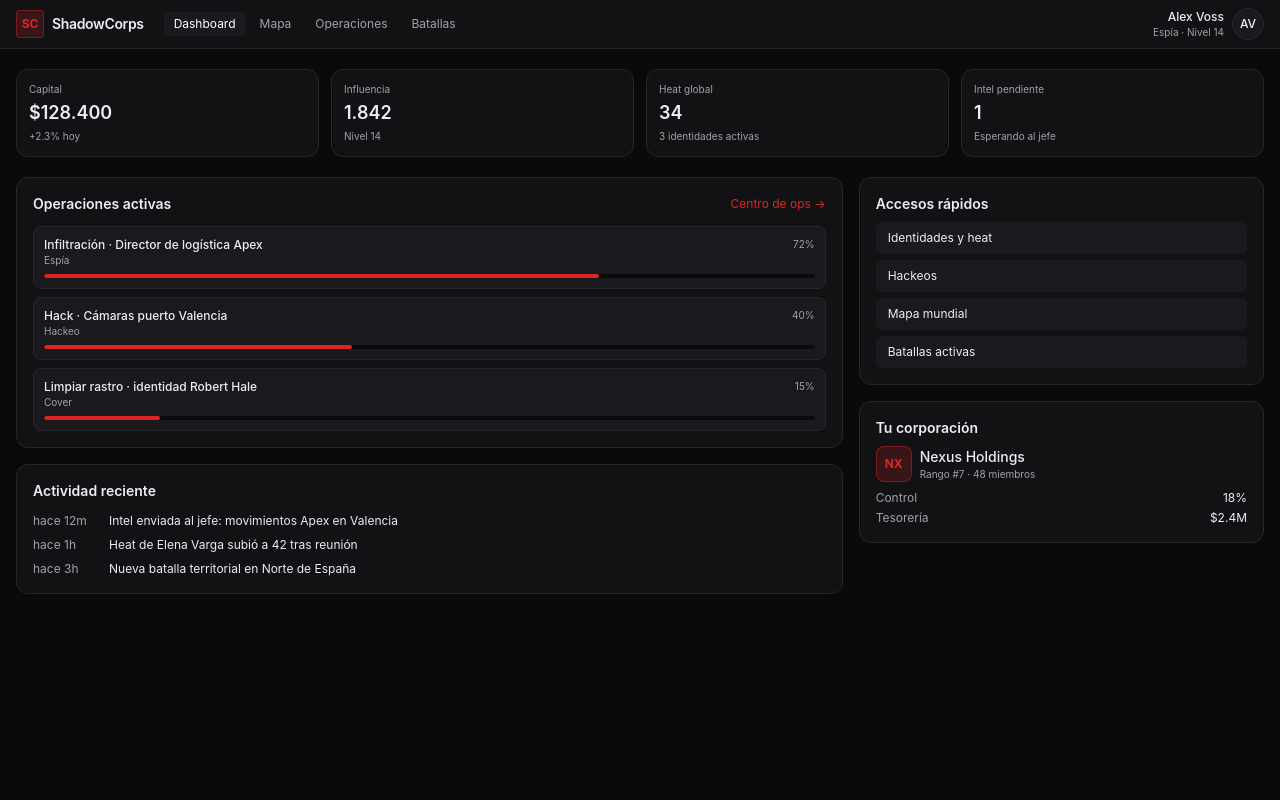
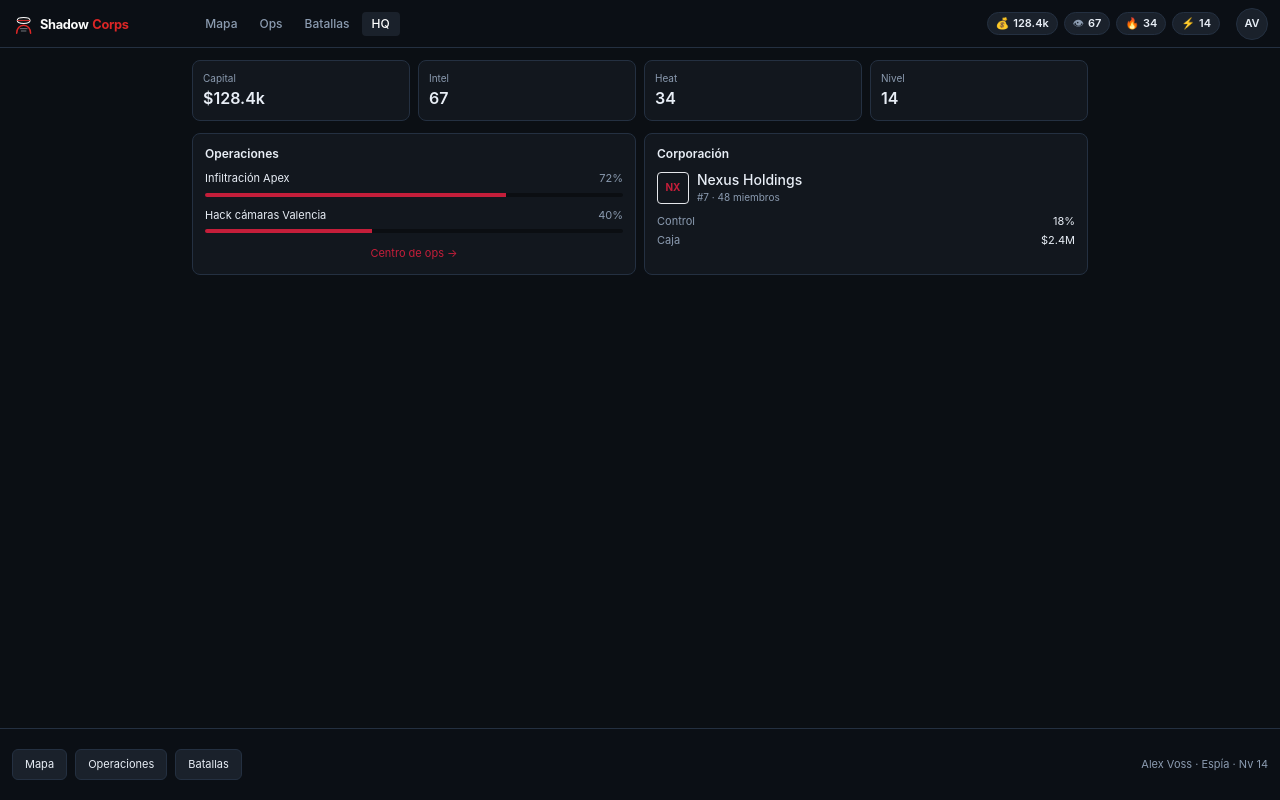
Before and after one commit to ViGarPastSP/shadow-corporations, a Next.js app: page /dashboard in a window 1280 px wide. Built offline with nearby package versions, Linux system fonts and the light colour scheme.

Commit message:
Apply GameShell to battles and dashboard

```diff
--- a/src/app/battles/page.tsx
+++ b/src/app/battles/page.tsx
@@ -1,114 +1,67 @@
 "use client";
 
 import Link from "next/link";
+import GameShell from "@/components/GameShell";
 import { MOCK_BATTLES, BATTLE_TYPE_LABELS, BATTLE_TYPE_COLORS } from "@/data/battles";
 
 function timeLeft(endsAt: string) {
   const diff = new Date(endsAt).getTime() - Date.now();
-  if (diff <= 0) return "Finalizada";
+  if (diff <= 0) return "Fin";
   const h = Math.floor(diff / 3600000);
   const m = Math.floor((diff % 3600000) / 60000);
   return `${h}h ${m}m`;
 }
 
-function powerBar(attacker: number, defender: number) {
-  const total = attacker + defender || 1;
-  return Math.round((attacker / total) * 100);
-}
+export default function BattlesPage() {
+  const active = MOCK_BATTLES.filter((b) => b.status === "active").length;
 
-export default function BattlesPage() {
+  const bottom = (
+    <div className="h-full flex items-center px-3 gap-2 text-[11px] text-[var(--muted)]">
+      <span><strong className="text-white">{active}</strong> batallas activas</span>
+      <span className="opacity-40">·</span>
+      <span>Refuerza o declara guerra desde el mapa</span>
+    </div>
+  );
+
   return (
-    <div className="h-screen overflow-hidden bg-background flex flex-col">
-      <header className="border-b border-border bg-surface shrink-0">
-        <div className="max-w-5xl mx-auto px-4 h-12 flex items-center justify-between">
-          <div className="flex items-center gap-5">
-            <Link href="/" className="flex items-center gap-2">
-              <div className="w-7 h-7 bg-primary/20 border border-primary/40 rounded flex items-center justify-center">
-                <span className="text-primary font-bold text-xs">SC</span>
-              </div>
-              <span className="font-semibold text-sm tracking-tight">ShadowCorps</span>
-            </Link>
-            <nav className="hidden sm:flex items-center gap-1 text-xs">
-              <Link href="/dashboard" className="px-2.5 py-1 rounded text-muted hover:text-white">Dashboard</Link>
-              <Link href="/map" className="px-2.5 py-1 rounded text-muted hover:text-white">Mapa</Link>
-              <Link href="/ops" className="px-2.5 py-1 rounded text-muted hover:text-white">Operaciones</Link>
-              <Link href="/battles" className="px-2.5 py-1 rounded bg-surface2 text-white">Batallas</Link>
-            </nav>
-          </div>
-          <div className="text-[11px] text-muted">
-            {MOCK_BATTLES.filter((b) => b.status === "active").length} activas
-          </div>
-        </div>
-      </header>
-
-      <main className="flex-1 overflow-auto scroll-hidden max-w-5xl w-full mx-auto px-4 py-5">
-        <h1 className="text-lg font-bold mb-1">Batallas</h1>
-        <p className="text-[11px] text-muted mb-4">
-          Guerras corporativas, duelos, control territorial y rutas de contrabando.
-        </p>
-
-        <div className="space-y-3">
+    <GameShell bottom={bottom}>
+      <div className="h-full overflow-auto scroll-hidden p-3">
+        <div className="max-w-3xl mx-auto space-y-2">
           {MOCK_BATTLES.map((battle) => {
-            const attPct = powerBar(battle.attackerPower, battle.defenderPower);
+            const total = battle.attackerPower + battle.defenderPower || 1;
+            const attPct = Math.round((battle.attackerPower / total) * 100);
             const color = BATTLE_TYPE_COLORS[battle.type];
             return (
-              <div key={battle.id} className="bg-surface border border-border rounded-xl p-4">
-                <div className="flex flex-wrap items-start justify-between gap-2 mb-3">
+              <div key={battle.id} className="bg-[var(--panel)] border border-[var(--border)] rounded-lg p-3">
+                <div className="flex justify-between gap-2 mb-2">
                   <div>
-                    <div className="flex items-center gap-1.5 mb-1">
-                      <span
-                        className="text-[9px] font-semibold uppercase tracking-wider px-1.5 py-0.5 rounded"
-                        style={{ backgroundColor: color + "22", color }}
-                      >
+                    <div className="flex items-center gap-1.5 mb-0.5">
+                      <span className="text-[9px] uppercase font-semibold px-1.5 py-0.5 rounded" style={{ backgroundColor: color + "22", color }}>
                         {BATTLE_TYPE_LABELS[battle.type]}
                       </span>
-                      <span
-                        className={`text-[9px] uppercase px-1.5 py-0.5 rounded ${
-                          battle.status === "active"
-                            ? "bg-green-500/15 text-green-400"
-                            : "bg-yellow-500/15 text-yellow-400"
-                        }`}
-                      >
-                        {battle.status === "active" ? "En curso" : "Próxima"}
-                      </span>
+                      <span className="text-[9px] text-green-400">EN CURSO</span>
                     </div>
-                    <h2 className="font-semibold text-sm">{battle.title}</h2>
-                    <p className="text-[10px] text-muted">{battle.location}</p>
+                    <div className="text-sm font-semibold">{battle.title}</div>
                   </div>
-                  <div className="text-right text-xs">
-                    <div className="text-muted text-[10px]">Restante</div>
-                    <div className="font-mono">{timeLeft(battle.endsAt)}</div>
+                  <div className="text-right text-[11px] font-mono text-[var(--muted)]">{timeLeft(battle.endsAt)}</div>
                 </div>
-                </div>
-
-                <div className="space-y-1.5">
-                  <div className="flex justify-between text-xs">
+                <div className="flex justify-between text-[11px] mb-1">
                   <span className="text-red-400">{battle.attacker}</span>
                   <span className="text-blue-400">{battle.defender}</span>
                 </div>
-                  <div className="h-2 rounded-full overflow-hidden bg-background flex">
+                <div className="h-1.5 rounded-full overflow-hidden bg-black/40 flex">
                   <div className="h-full bg-red-500" style={{ width: `${attPct}%` }} />
                   <div className="h-full bg-blue-500" style={{ width: `${100 - attPct}%` }} />
                 </div>
-                  <div className="flex justify-between text-[10px] text-muted">
-                    <span>{battle.attackerPower.toLocaleString()}</span>
-                    <span>{battle.defenderPower.toLocaleString()}</span>
-                  </div>
-                </div>
-
-                <div className="mt-3 flex gap-1.5">
-                  <button className="text-[10px] bg-primary/20 text-primary px-2.5 py-1 rounded-md hover:bg-primary/30">
-                    Reforzar
-                  </button>
-                  <button className="text-[10px] bg-surface2 text-muted px-2.5 py-1 rounded-md hover:bg-zinc-700">
-                    Detalles
-                  </button>
+                <div className="mt-2 flex gap-1.5">
+                  <button className="text-[10px] px-2.5 py-1 rounded bg-[var(--accent)]/20 text-[var(--accent)]">Reforzar</button>
+                  <Link href="/map" className="text-[10px] px-2.5 py-1 rounded bg-[var(--panel2)] text-[var(--muted)]">Ver mapa</Link>
                 </div>
               </div>
             );
           })}
         </div>
-      </main>
       </div>
+    </GameShell>
   );
 }
--- a/src/app/dashboard/page.tsx
+++ b/src/app/dashboard/page.tsx
@@ -1,123 +1,63 @@
+"use client";
+
 import Link from "next/link";
+import GameShell from "@/components/GameShell";
 
 export default function DashboardPage() {
+  const bottom = (
+    <div className="h-full flex items-center gap-2 px-3 overflow-x-auto scroll-hidden">
+      <Link href="/map" className="text-[11px] px-3 py-1.5 rounded-md bg-[var(--panel2)] border border-[var(--border)] shrink-0">Mapa</Link>
+      <Link href="/ops" className="text-[11px] px-3 py-1.5 rounded-md bg-[var(--panel2)] border border-[var(--border)] shrink-0">Operaciones</Link>
+      <Link href="/battles" className="text-[11px] px-3 py-1.5 rounded-md bg-[var(--panel2)] border border-[var(--border)] shrink-0">Batallas</Link>
+      <span className="text-[11px] text-[var(--muted)] ml-auto shrink-0">Alex Voss · Espía · Nv 14</span>
+    </div>
+  );
+
   return (
-    <div className="h-screen overflow-hidden bg-background flex flex-col">
-      <header className="border-b border-border bg-surface shrink-0">
-        <div className="max-w-7xl mx-auto px-4 h-12 flex items-center justify-between">
-          <div className="flex items-center gap-5">
-            <Link href="/" className="flex items-center gap-2">
-              <div className="w-7 h-7 bg-primary/20 border border-primary/40 rounded flex items-center justify-center">
-                <span className="text-primary font-bold text-xs">SC</span>
+    <GameShell bottom={bottom}>
+      <div className="h-full overflow-auto scroll-hidden p-3">
+        <div className="max-w-4xl mx-auto">
+          <div className="grid grid-cols-2 md:grid-cols-4 gap-2 mb-3">
+            {["Capital|$128.4k", "Intel|67", "Heat|34", "Nivel|14"].map((s) => {
+              const [l, v] = s.split("|");
+              return (
+                <div key={l} className="bg-[var(--panel)] border border-[var(--border)] rounded-lg p-2.5">
+                  <div className="text-[10px] text-[var(--muted)]">{l}</div>
+                  <div className="text-base font-semibold">{v}</div>
+                </div>
+              );
+            })}
+          </div>
+
+          <div className="grid md:grid-cols-2 gap-2">
+            <div className="bg-[var(--panel)] border border-[var(--border)] rounded-lg p-3">
+              <div className="text-xs font-semibold mb-2">Operaciones</div>
+              <div className="space-y-1.5 text-[11px]">
+                <div className="flex justify-between"><span>Infiltración Apex</span><span className="text-[var(--muted)]">72%</span></div>
+                <div className="h-1 bg-black/40 rounded-full overflow-hidden"><div className="h-full bg-[var(--accent)]" style={{ width: "72%" }} /></div>
+                <div className="flex justify-between pt-1"><span>Hack cámaras Valencia</span><span className="text-[var(--muted)]">40%</span></div>
+                <div className="h-1 bg-black/40 rounded-full overflow-hidden"><div className="h-full bg-[var(--accent)]" style={{ width: "40%" }} /></div>
               </div>
-              <span className="font-semibold text-sm tracking-tight hidden sm:inline">ShadowCorps</span>
-            </Link>
-            <nav className="hidden md:flex items-center gap-1 text-xs">
-              <Link href="/dashboard" className="px-2.5 py-1 rounded bg-surface2 text-white">Dashboard</Link>
-              <Link href="/map" className="px-2.5 py-1 rounded text-muted hover:text-white">Mapa</Link>
-              <Link href="/ops" className="px-2.5 py-1 rounded text-muted hover:text-white">Operaciones</Link>
-              <Link href="/battles" className="px-2.5 py-1 rounded text-muted hover:text-white">Batallas</Link>
-            </nav>
-          </div>
-          <div className="flex items-center gap-2">
-            <div className="text-right hidden sm:block">
-              <div className="text-xs font-medium">Alex Voss</div>
-              <div className="text-[10px] text-muted">Espía · Nivel 14</div>
+              <Link href="/ops" className="block text-center text-[11px] text-[var(--accent)] mt-3">Centro de ops →</Link>
             </div>
-            <div className="w-8 h-8 rounded-full bg-surface2 border border-border flex items-center justify-center text-xs font-medium">
-              AV
+
+            <div className="bg-[var(--panel)] border border-[var(--border)] rounded-lg p-3">
+              <div className="text-xs font-semibold mb-2">Corporación</div>
+              <div className="flex items-center gap-2 mb-2">
+                <div className="w-8 h-8 rounded bg-[var(--accent)]/20 border border-[var(--accent)]/40 flex items-center justify-center text-[10px] font-bold text-[var(--accent)]">NX</div>
+                <div>
+                  <div className="text-sm font-medium">Nexus Holdings</div>
+                  <div className="text-[10px] text-[var(--muted)]">#7 · 48 miembros</div>
+                </div>
+              </div>
+              <div className="text-[11px] space-y-0.5">
+                <div className="flex justify-between"><span className="text-[var(--muted)]">Control</span><span>18%</span></div>
+                <div className="flex justify-between"><span className="text-[var(--muted)]">Caja</span><span>$2.4M</span></div>
+              </div>
             </div>
           </div>
         </div>
-      </header>
-
-      <main className="flex-1 overflow-auto scroll-hidden max-w-7xl w-full mx-auto px-4 py-5">
-        <div className="grid grid-cols-2 md:grid-cols-4 gap-3 mb-5">
-          <StatCard label="Capital" value="$128.400" sub="+2.3% hoy" />
-          <StatCard label="Influencia" value="1.842" sub="Nivel 14" />
-          <StatCard label="Heat global" value="34" sub="3 identidades activas" />
-          <StatCard label="Intel pendiente" value="1" sub="Esperando al jefe" />
-        </div>
-
-        <div className="grid grid-cols-1 lg:grid-cols-3 gap-4">
-          <div className="lg:col-span-2 space-y-4">
-            <section className="bg-surface border border-border rounded-xl p-4">
-              <div className="flex items-center justify-between mb-3">
-                <h2 className="font-semibold text-sm">Operaciones activas</h2>
-                <Link href="/ops" className="text-xs text-primary hover:underline">Centro de ops →</Link>
-              </div>
-              <div className="space-y-2">
-                <OpRow title="Infiltración · Director de logística Apex" type="Espía" progress={72} />
-                <OpRow title="Hack · Cámaras puerto Valencia" type="Hackeo" progress={40} />
-                <OpRow title="Limpiar rastro · identidad Robert Hale" type="Cover" progress={15} />
-              </div>
-            </section>
-
-            <section className="bg-surface border border-border rounded-xl p-4">
-              <h2 className="font-semibold text-sm mb-3">Actividad reciente</h2>
-              <div className="space-y-2 text-xs">
-                <div className="flex gap-3"><span className="text-muted w-16 shrink-0">hace 12m</span><span>Intel enviada al jefe: movimientos Apex en Valencia</span></div>
-                <div className="flex gap-3"><span className="text-muted w-16 shrink-0">hace 1h</span><span>Heat de Elena Varga subió a 42 tras reunión</span></div>
-                <div className="flex gap-3"><span className="text-muted w-16 shrink-0">hace 3h</span><span>Nueva batalla territorial en Norte de España</span></div>
-              </div>
-            </section>
-          </div>
-
-          <div className="space-y-4">
-            <section className="bg-surface border border-border rounded-xl p-4">
-              <h2 className="font-semibold text-sm mb-2">Accesos rápidos</h2>
-              <div className="grid grid-cols-1 gap-1.5">
-                <Link href="/ops" className="text-xs bg-surface2 hover:bg-zinc-700 rounded-md px-3 py-2">Identidades y heat</Link>
-                <Link href="/ops" className="text-xs bg-surface2 hover:bg-zinc-700 rounded-md px-3 py-2">Hackeos</Link>
-                <Link href="/map" className="text-xs bg-surface2 hover:bg-zinc-700 rounded-md px-3 py-2">Mapa mundial</Link>
-                <Link href="/battles" className="text-xs bg-surface2 hover:bg-zinc-700 rounded-md px-3 py-2">Batallas activas</Link>
-              </div>
-            </section>
-
-            <section className="bg-surface border border-border rounded-xl p-4">
-              <h2 className="font-semibold text-sm mb-2">Tu corporación</h2>
-              <div className="flex items-center gap-2 mb-2">
-                <div className="w-9 h-9 rounded-lg bg-primary/20 border border-primary/40 flex items-center justify-center font-bold text-primary text-xs">NX</div>
-                <div>
-                  <div className="text-sm font-medium">Nexus Holdings</div>
-                  <div className="text-[10px] text-muted">Rango #7 · 48 miembros</div>
-                </div>
-              </div>
-              <div className="text-xs space-y-1">
-                <div className="flex justify-between"><span className="text-muted">Control</span><span>18%</span></div>
-                <div className="flex justify-between"><span className="text-muted">Tesorería</span><span>$2.4M</span></div>
-              </div>
-            </section>
-          </div>
-        </div>
-      </main>
-    </div>
+      </div>
+    </GameShell>
   );
 }
-
-function StatCard({ label, value, sub }: { label: string; value: string; sub: string }) {
-  return (
-    <div className="bg-surface border border-border rounded-xl p-3">
-      <div className="text-[10px] text-muted mb-0.5">{label}</div>
-      <div className="text-lg font-semibold">{value}</div>
-      <div className="text-[10px] text-muted mt-0.5">{sub}</div>
-    </div>
-  );
-}
-
-function OpRow({ title, type, progress }: { title: string; type: string; progress: number }) {
-  return (
-    <div className="bg-surface2 border border-border rounded-lg p-2.5">
-      <div className="flex justify-between gap-2 mb-1.5">
-        <div>
-          <div className="text-xs font-medium">{title}</div>
-          <div className="text-[10px] text-muted">{type}</div>
-        </div>
-        <span className="text-[10px] text-muted">{progress}%</span>
-      </div>
-      <div className="h-1 bg-background rounded-full overflow-hidden">
-        <div className="h-full bg-primary rounded-full" style={{ width: `${progress}%` }} />
-      </div>
-    </div>
-  );
-}
```
Lines whose indentation alone changed are shown as unchanged.
